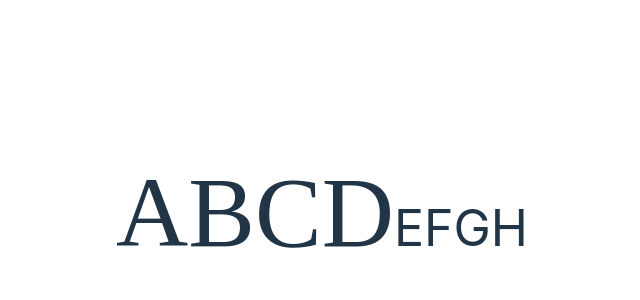
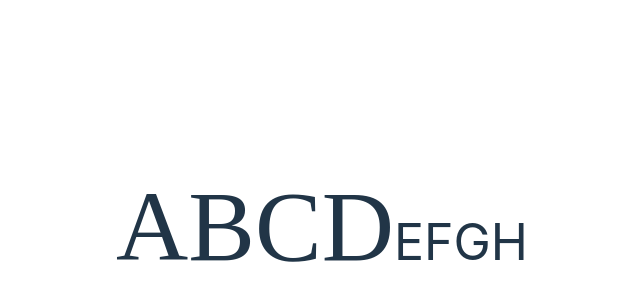
Before and after one commit to Gobluebro/Mock-Ichiban-Kuji-Website, a React (Vite) app: page / in a window 1280 px wide. Shown: the part 174-474 px from the top of the page, without its empty margins (318-958 px from the left). Built offline with nearby package versions, Linux system fonts and the light colour scheme; a web font is replaced by a local one.

Commit message:
remove line height

```diff
--- a/src/index.css
+++ b/src/index.css
@@ -1,7 +1,6 @@
 :root {
   font-family: Inter, Avenir, Helvetica, Arial, sans-serif;
   font-size: 16px;
-  line-height: 24px;
   font-weight: 400;
 
   color-scheme: light dark;
```
